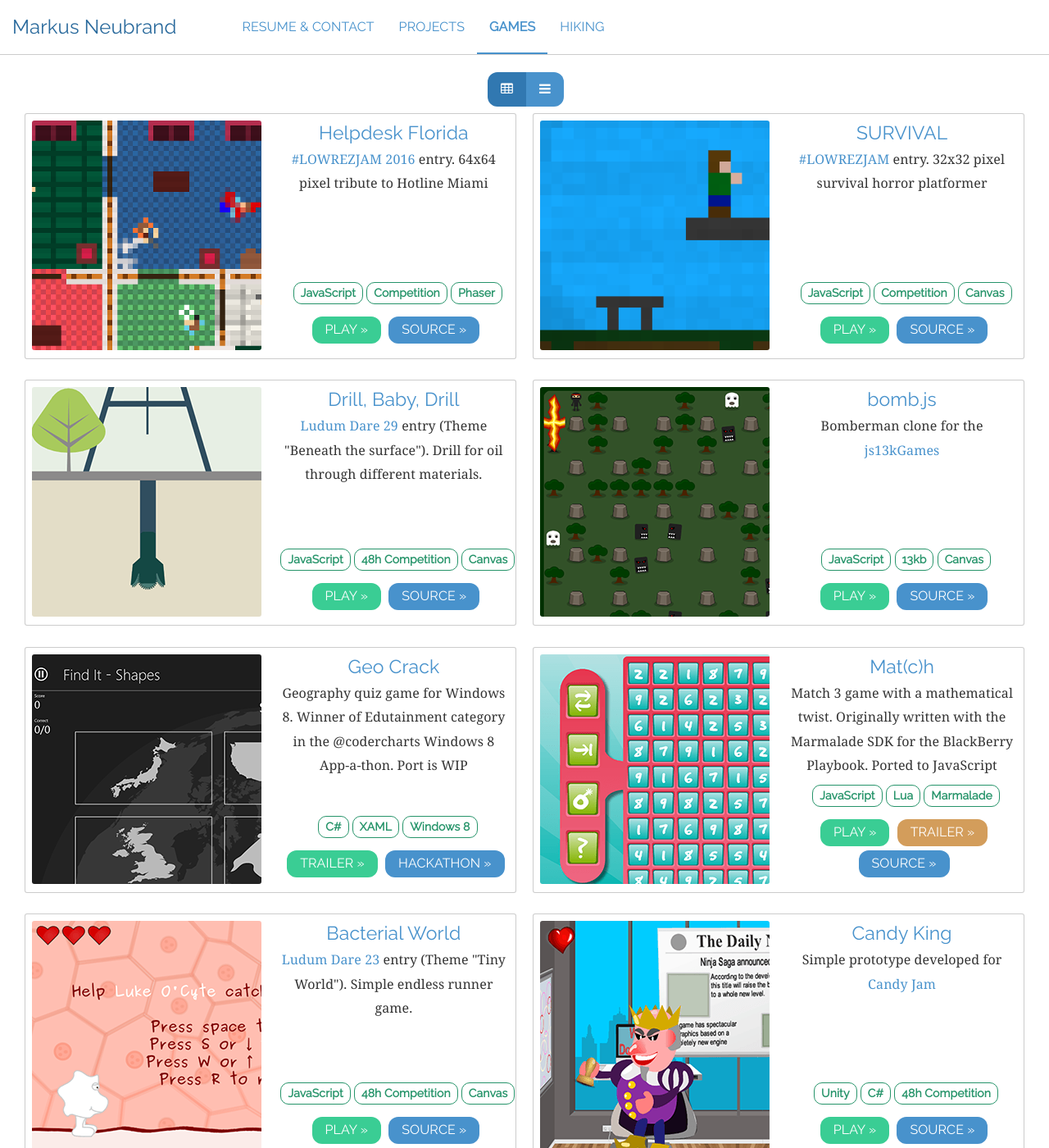
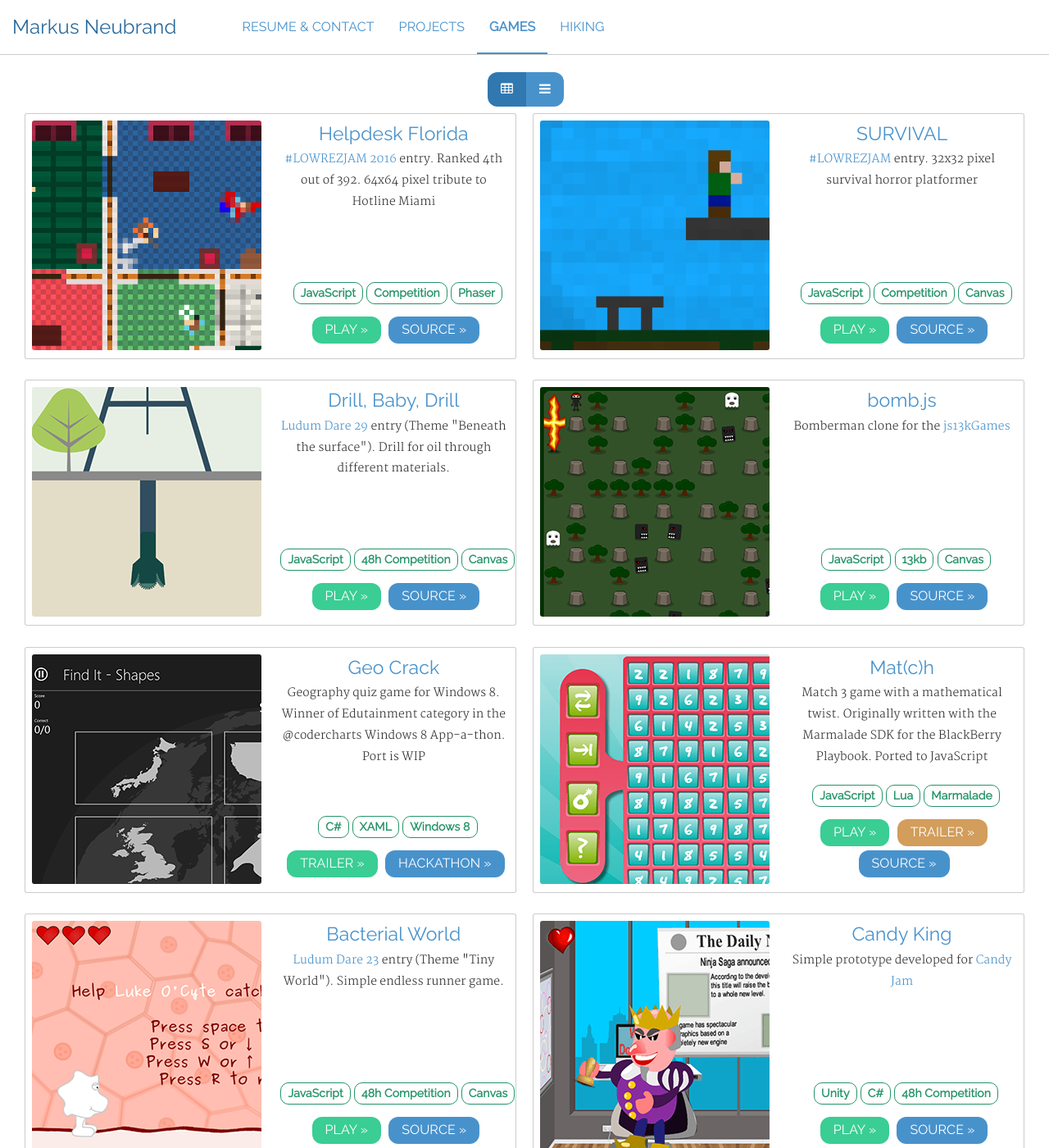
Before and after one commit to mneubrand/mneubrand.github.io, a Jekyll site: the page built from games-grid.html, in a window 1280 px wide and 1400 px high. Shown: the whole window at 82% size. Built offline with Jekyll 4.4.1, drawn with Linux system fonts in a browser that asks for light colours; nearby versions of some CDN libraries.

Commit message:
New serif font

```diff
--- a/_data/games.json
+++ b/_data/games.json
@@ -4,7 +4,7 @@
         {
             "title": "Helpdesk Florida",
             "image": "img/projects/helpdesk-florida.png",
-            "description": "<a href=\"https://itch.io/jam/lowrezjam2016\">#LOWREZJAM 2016</a> entry. 64x64 pixel tribute to Hotline Miami",
+            "description": "<a href=\"https://itch.io/jam/lowrezjam2016\">#LOWREZJAM 2016</a> entry. Ranked 4th out of 392. 64x64 pixel tribute to Hotline Miami",
             "actions": [
                 {
                     "title": "Play",
--- a/css/main.css
+++ b/css/main.css
@@ -1,6 +1,8 @@
 /****************************
  *         General          *
  ****************************/
+@import url(https://fonts.googleapis.com/css?family=Martel:300);
+
 html {
     height: 100%;
     /* The html and body elements cannot have any padding or margin. */
@@ -12,7 +14,7 @@ body {
 }
 
 p, #main li {
-    font-family: Georgia,Cambria,"Times New Roman",Times,serif;
+    font-family: "Martel",Georgia,Cambria,"Times New Roman",Times,serif;
 }
 
 .clear {
@@ -162,6 +164,7 @@ img {
     margin: 10px auto;
     background-color: #ffffff;
     border-bottom: 1px solid rgba(0,0,0,0.2);
+    line-height: 1.9;
 }
 
 .post > .panel-heading {
@@ -212,10 +215,6 @@ img {
 
 .post h1 {
     font-size: 26px;
-}
-
-.post {
-    line-height: 1.7;
 }
 
 .post p {
@@ -322,6 +321,7 @@ img {
 }
 
 .description {
+    font-size: 14px;
     margin-top: 6px;
     margin-bottom: 0px;
 }
```
Also changed, not shown: css/bootstrap.min.css.
